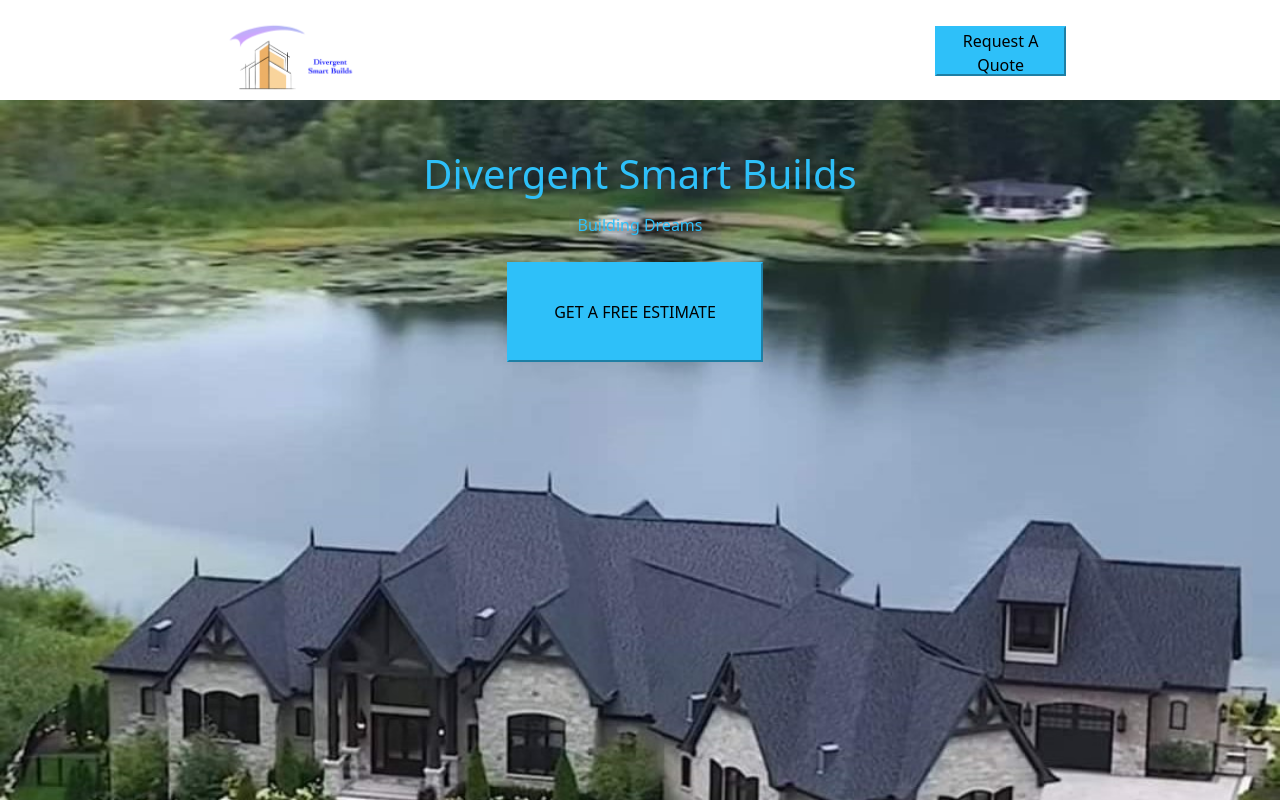
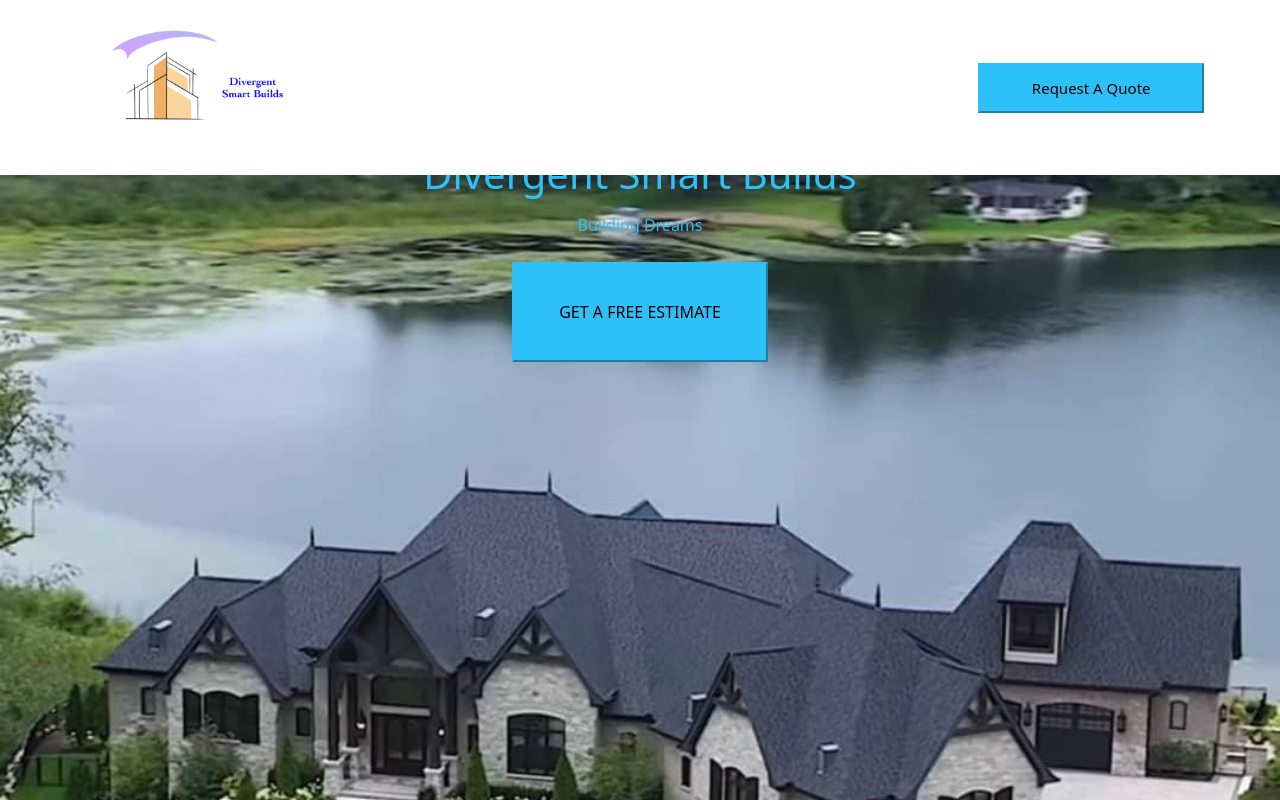
Before and after one commit to Divergent-Smart-Builds/divergent-smart-builds, a React (Create React App) app: page / in a window 1280 px wide. Shown: the top 800 px of the page. Built offline with nearby package versions, Linux system fonts and the light colour scheme.

Commit message:
finished

```diff
--- a/src/App.css
+++ b/src/App.css
@@ -1,5 +1,4 @@
 .Estimate-Button {
-    margin-right: 10px;
     height: 100px;
     width: 20%;
     min-width: 175px;
--- a/src/Home.js
+++ b/src/Home.js
@@ -1,5 +1,5 @@
 import React, { useEffect, useState, useRef } from 'react';
-import { Container, Row, Col, Navbar, NavbarBrand, Button, ButtonGroup } from 'reactstrap';
+import { Container, Row, Col, Navbar, NavbarBrand, Button, ButtonGroup, NavItem } from 'reactstrap';
 import { Link } from 'react-router-dom';
 import logo from './images/logo.png'
 import bathroomRenoImage from './images/bathroom-reno.jpg';
@@ -96,28 +96,27 @@
                 justifyContent: "center",
                 alignItems: "center",
                 backgroundColor: "white",
-                paddingLeft: shrink ? '20%' : "15%",
-                paddingRight: shrink ? '20%' : "15%",
+                paddingRight: "5vw",
+                paddingLeft: "5vw",
                 zIndex: "1500",
-                height: shrink ? '65px' : '100px',
+                height: shrink ? '100px' : '175px',
                 transition: 'padding 0.5s ease, height 1s ease'
             }}>
                 <NavbarBrand tag={Link} to="/">
                     <img src={logo}
                         alt='Divergent Smart Builds'
                         style={{
-                            height: shrink ? '75px' : '125px',
-                            transition: 'height 0.5s ease' // Smooth transition for image height
+                            maxWidth: shrink ? "25vw" : "40vw",
+                            maxHeight: shrink ? "120px" : "175px",
+                            transition: 'width 0.5s ease, height 0.5s ease, max-width 0.5s ease, max-height 0.5s ease',
                         }}
                     />
                 </NavbarBrand>
                 <button onClick={() => { setShowForm(true) }} className='Estimate-Button' style={{
-                    minWidth: '100px',
-                    width: shrink ? '10%' : '15%',
+                    minWidth: shrink ? "100px" : "75px",
                     height: shrink ? '25px' : '50px',
-                    marginTop: shrink ? '-10px' : '-25px',
-                    fontSize: shrink ? '10px' : '',
-                    transition: 'width 0.5s ease, height 0.5s ease, min-width 0.5s ease' // Smooth transition for button scaling
+                    fontSize: shrink ? '10px' : '15px',
+                    transition: 'width 0.5s ease, height 0.5s ease, min-width 0.5s ease'
                 }}>Request A Quote</button>
             </Navbar>
             <img src={landingImage} style={{ marginTop: "100px", height: "100%", width: "100%", position: "relative" }} alt='Aesthetically Pleasing Home'></img>
```
